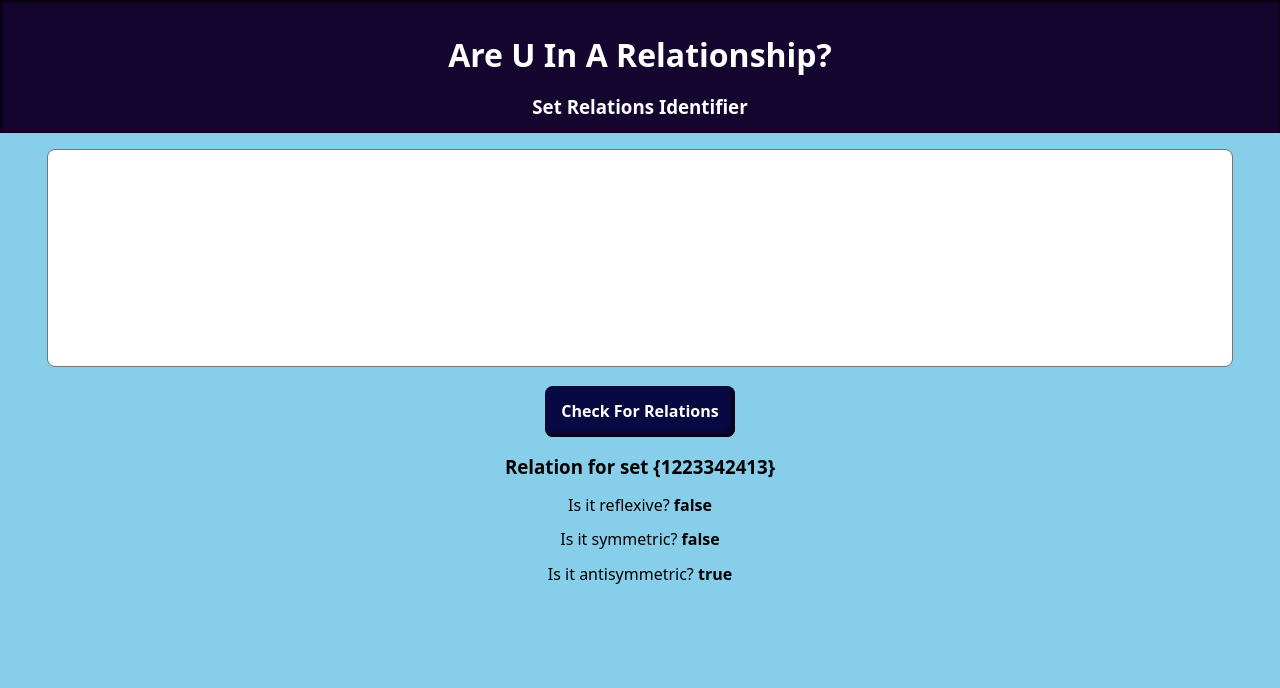
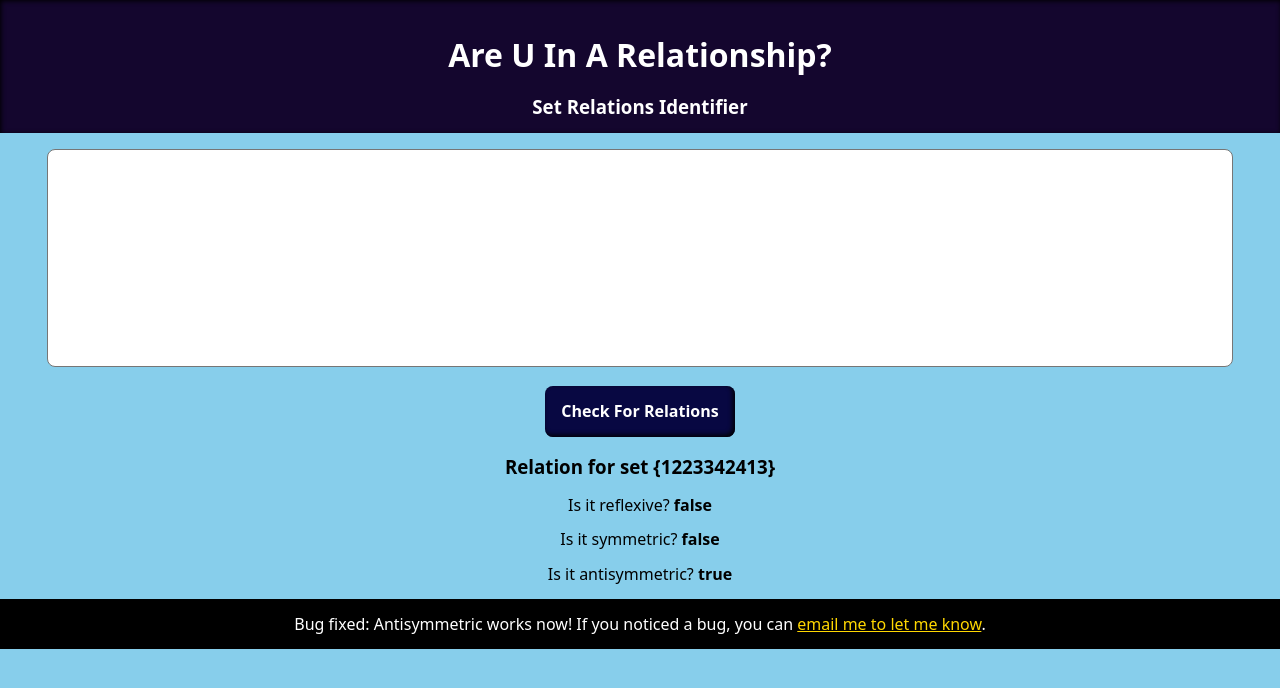
Before and after one commit to codenamerey/relation-type-determinator, a React (Create React App) app: page / in a window 1280 px wide. Shown: the top 688 px of the page. Built offline with nearby package versions, Linux system fonts and the light colour scheme.

Commit message:
Add footer and contact info

```diff
--- a/src/App.js
+++ b/src/App.js
@@ -59,6 +59,15 @@ function App() {
       </div>
       <button onClick={sendRelationsToOutput}>Check For Relations</button>
       <Output sampleArray={relations} rawInput={rawInput}></Output>
+
+      <footer style={{
+        background: "black",
+        color: "white"
+      }}>
+        <p>Bug fixed: Antisymmetric works now! If you noticed a bug, you can <a style={{
+          color: "gold"
+        }} href="mailto:2solimanleeryan@gmail.com">email me to let me know</a>.</p>
+      </footer>
     </div>
   );
 }
```
